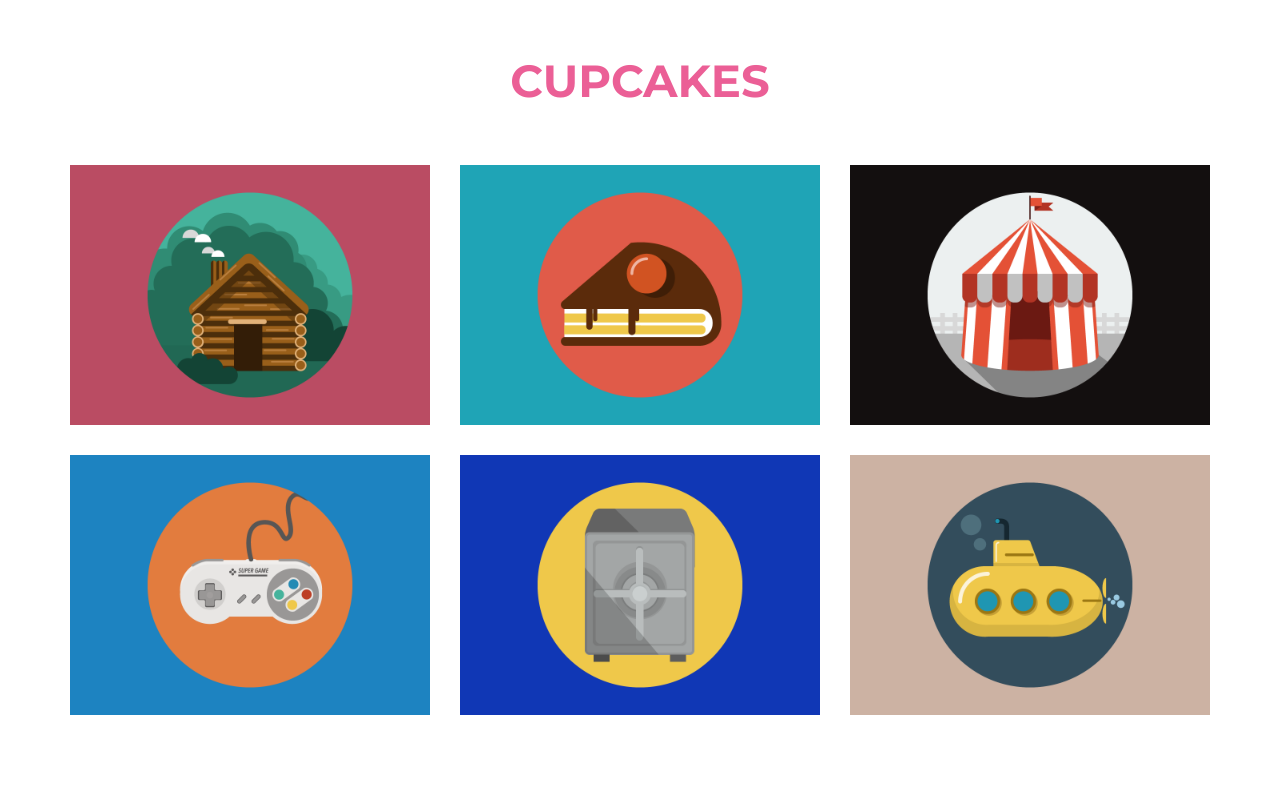
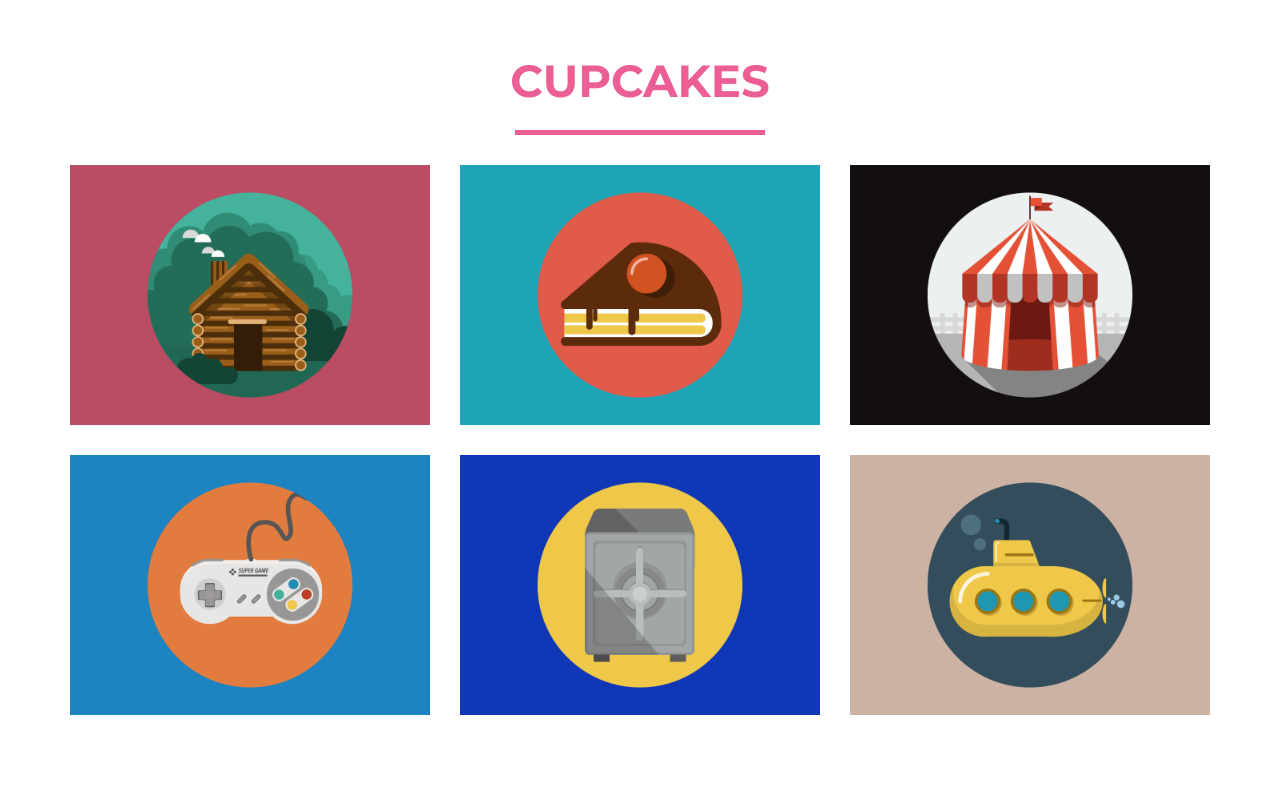
Before and after one commit to cocholate/cocholate.github.io, a plain HTML site: page index.html in a window 1280 px wide. Shown: the part 1720-2520 px from the top of the page. Drawn offline with nearby package versions, Linux system fonts and the light colour scheme.

Commit message:
más modificaciones de colores

```diff
--- a/css/cocholate.css
+++ b/css/cocholate.css
@@ -76,9 +76,9 @@ header hr.star-light {
 #portfolio hr.star-primary,
 #portfolio hr.star-light:after,
 #portfolio hr.star-primary:after {
-  color: #EB5F96;
-  background: #fff;
-  border-color: #fff;
+  color: #fff;
+  background: #EB5F96;
+  border-color: #EB5F96;
 }
 
 footer .footer-above {
@@ -90,9 +90,9 @@ footer .footer-below {
   background-color: #E96898;
 }
 
-/*
+
 #contact {
-  background: #F5EECB;
+  /*background: #F5EECB;*/
   color: #EB5F96;
 }
 
@@ -106,7 +106,7 @@ footer .footer-below {
   border-color: #EB5F96;
 }
 
-*/
+
 .btn-outline {
   color: #EB5F96;
   border-color: #EB5F96;
```
